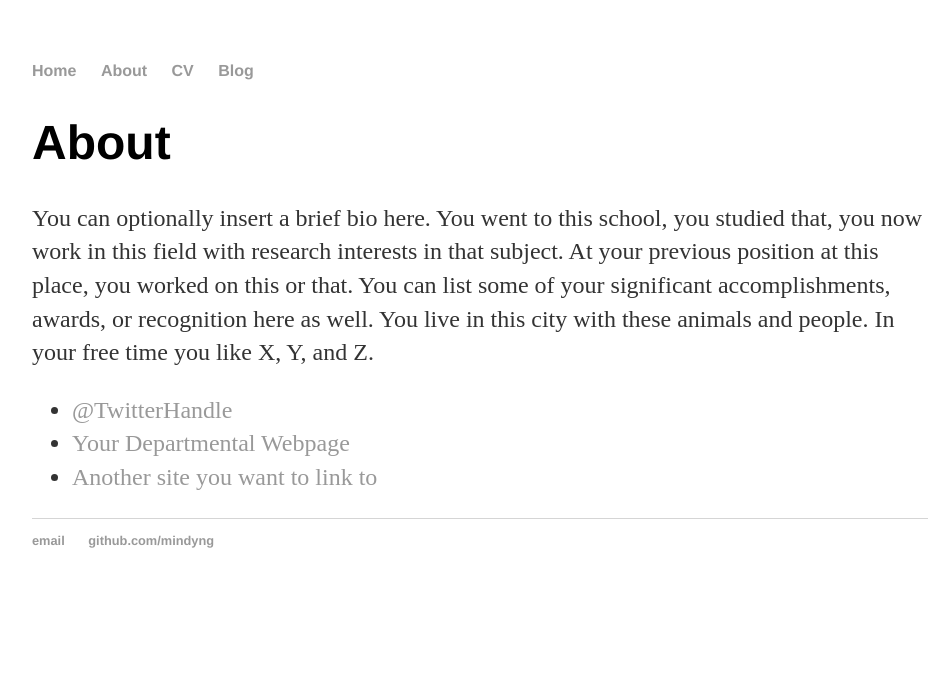
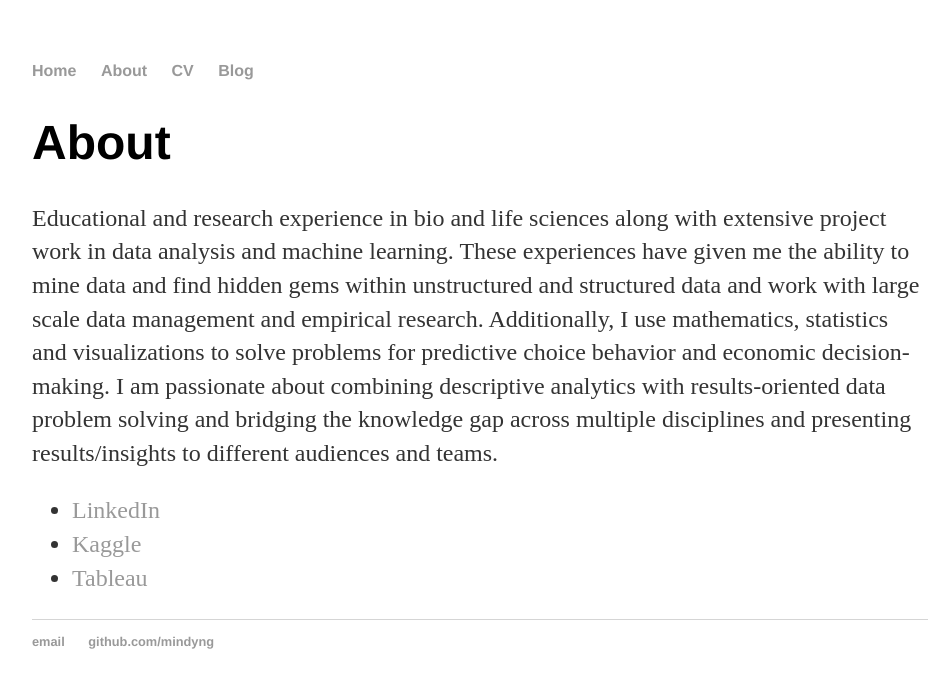
Before and after one commit to mindyng/mindyng.github.io, a Jekyll site: the page built from about/index.html, in a window 1280 px wide. Shown: the top 688 px of the page, without its empty margins (160-1112 px from the left). Built offline with Jekyll 4.4.1, drawn with Linux system fonts in a browser that asks for light colours.

Commit message:
Update index.html

```diff
--- a/about/index.html
+++ b/about/index.html
@@ -1,15 +1,17 @@
 ---
 layout: default
-title: About Hank Quinlan
+title: About Mindy Ng
 ---
 
 		<div class="about">
 			<h1>About</h1>
-			<p>You can optionally insert a brief bio here. You went to this school, you studied that, you now work in this field with research interests in that subject. At your previous position at this place, you worked on this or that. You can list some of your significant accomplishments, awards, or recognition here as well. You live in this city with these animals and people. In your free time you like X, Y, and Z.</p>
+			<p>Educational and research experience in bio and life sciences along with extensive project work in data analysis and machine learning. These experiences have given me the ability to mine data and find hidden gems within unstructured and structured data and work with large scale data management and empirical research. Additionally, I use mathematics, statistics and visualizations to solve problems for predictive choice behavior and economic decision-making.
+
+I am passionate about combining descriptive analytics with results-oriented data problem solving and bridging the knowledge gap across multiple disciplines and presenting results/insights to different audiences and teams.</p>
 
 			<ul class="contacts">
-				<li><a href="#">@TwitterHandle</a></li>
-				<li><a href="#">Your Departmental Webpage</a></li>
-				<li><a href="#">Another site you want to link to</a></li>
+				<li><a href="https://www.linkedin.com/in/mindyng85/">LinkedIn</a></li>
+				<li><a href="https://www.kaggle.com/mindyng">Kaggle</a></li>
+				<li><a href="https://public.tableau.com/profile/mindy.ng#!/">Tableau</a></li>
 				</ul>
 		</div>
```
